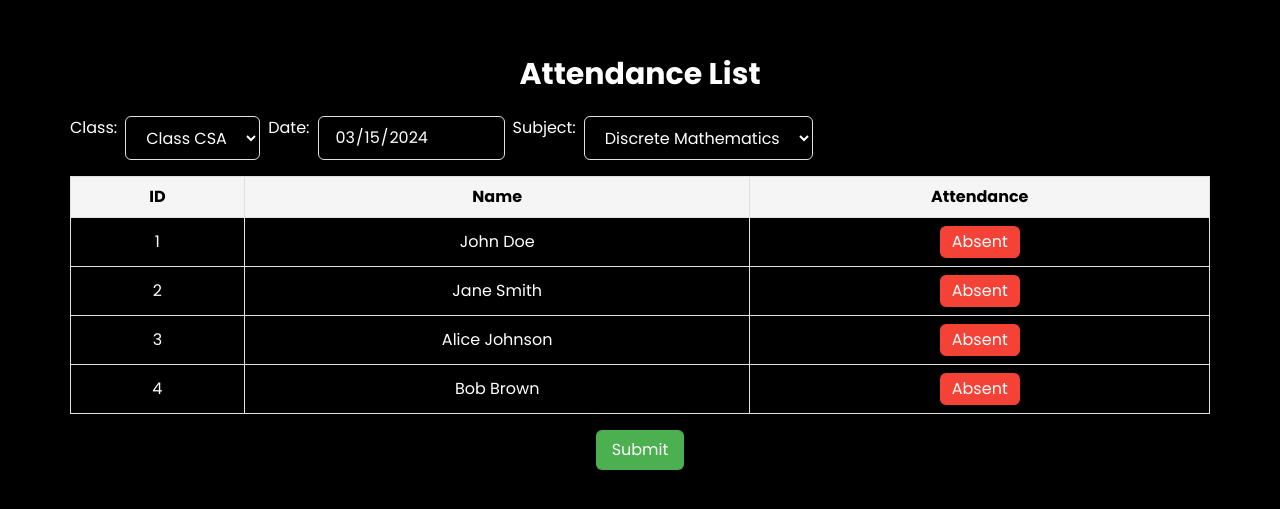
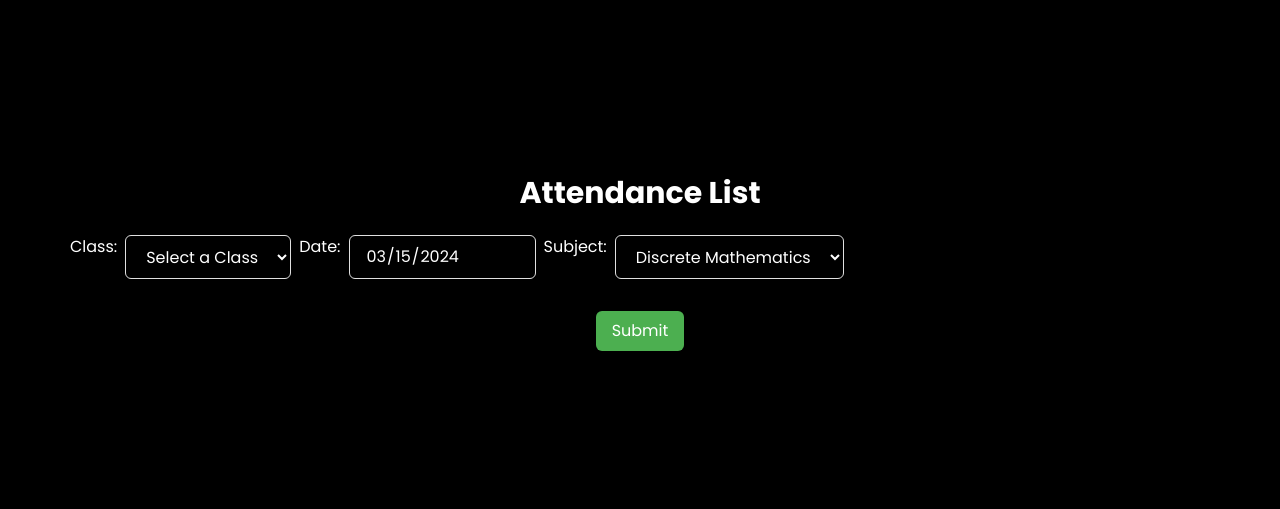
Before and after one commit to Bhagya005/College_Administration_Platform, a React (Vite) app: page /Attendance in a window 1280 px wide. Shown: the part 137-646 px from the top of the page. Built offline with nearby package versions, Linux system fonts and the light colour scheme.

Commit message:
attendance page modified

```diff
--- a/src/pages/Attendance.jsx
+++ b/src/pages/Attendance.jsx
@@ -8,7 +8,7 @@ const Attendance = () => {
     { id: 4, name: 'Bob Brown', present: false },
   ]);
 
-  const [selectedClass, setSelectedClass] = useState('Class A');
+  const [selectedClass, setSelectedClass] = useState(null); // Initially null
   const [selectedDate, setSelectedDate] = useState(new Date().toISOString().split('T')[0]);
   const [selectedSubject, setSelectedSubject] = useState('Mathematics');
 
@@ -49,10 +49,12 @@ const Attendance = () => {
           onChange={handleClassChange}
           className="mr-2 px-4 py-2 border border-gray-300 rounded-md focus:outline-none bg-black"
         >
+          <option value="">Select a Class</option>
           <option value="Class A">Class CSA</option>
           <option value="Class B">Class CSB</option>
           <option value="Class C">Class ECE</option>
         </select>
+
         <label htmlFor="date" className="mr-2">
           Date:
         </label>
@@ -77,6 +79,8 @@ const Attendance = () => {
           <option value="Physics">Physics</option>
         </select>
       </div>
+
+      {selectedClass && (
         <table className="w-full border-collapse border border-gray-300">
           <thead>
             <tr className="bg-gray-100">
@@ -104,6 +108,8 @@ const Attendance = () => {
             ))}
           </tbody>
         </table>
+      )}
+
       <button
         onClick={handleSubmit}
         className="px-4 py-2 bg-green-500 text-white rounded-md hover:bg-green-600 focus:outline-none mt-4"
```
Lines whose indentation alone changed are shown as unchanged.
